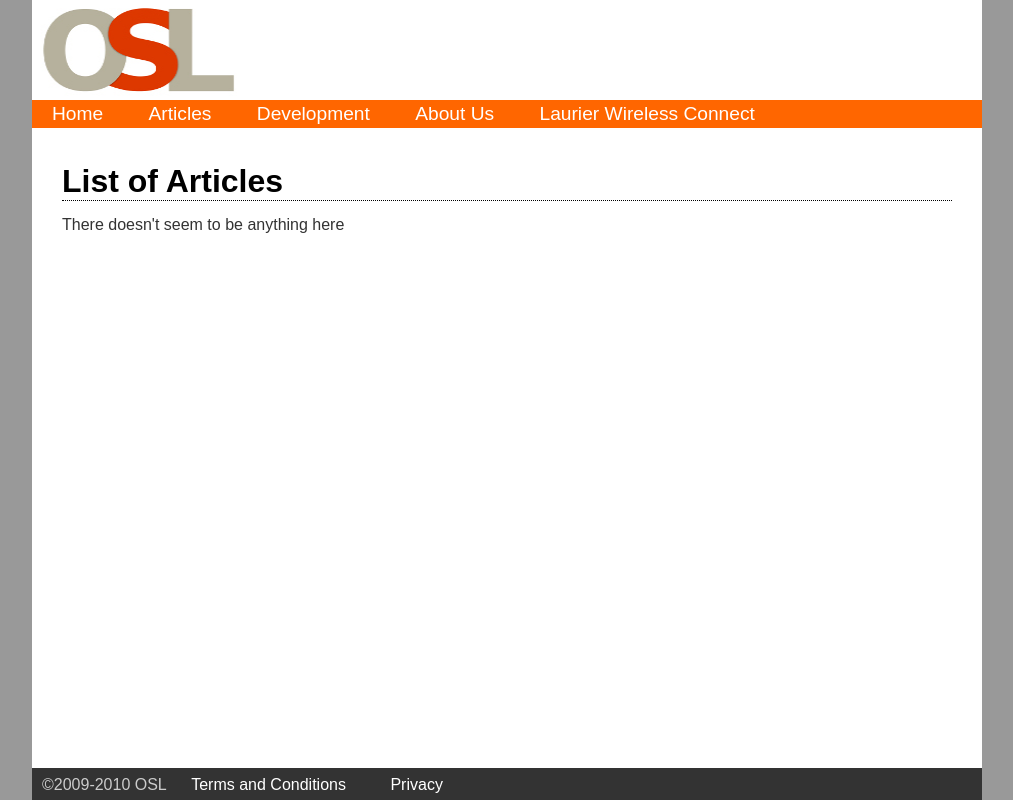
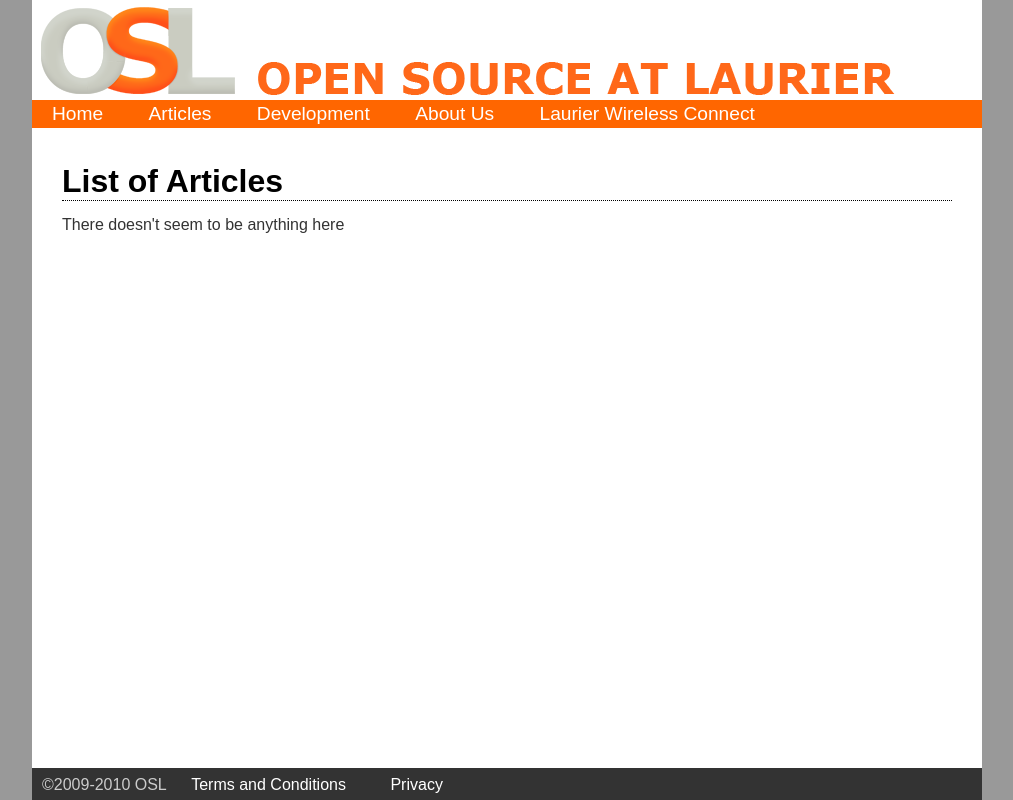
Before and after one commit to jeffcharles/Open-Source-at-Laurier-Website, a Django app: page /articles/ in a window 1280 px wide. Shown: the whole page, without its empty margins (133-1146 px from the left). Run offline with Django 3.2, Linux system fonts and the light colour scheme; data that the repository does not hold is empty; parts of the project's set-up code (start-up, migrations or seed data) failed here and were passed over.

Commit message:
Update banner in base template

```diff
--- a/media/templates/base.html
+++ b/media/templates/base.html
@@ -17,7 +17,7 @@
     <body>
         <div id="container">
             <header>
-                <img src="{{ MEDIA_URL }}images/OSL-logo.jpg" alt="OSL" width="214" height="100" />
+                <img src="{{ MEDIA_URL }}images/OSL-banner.png" alt="Open Source at Laurier (OSL)" width="950" height="100" />
                 <nav id="primary-navbar">
                     <ul>
                         <li><a href="{% url home %}" title="OSL Home Page">Home</a></li>
```
Also changed, not shown: media/images/OSL-banner.png (added), media/images/OSL-logo.jpg (deleted).
